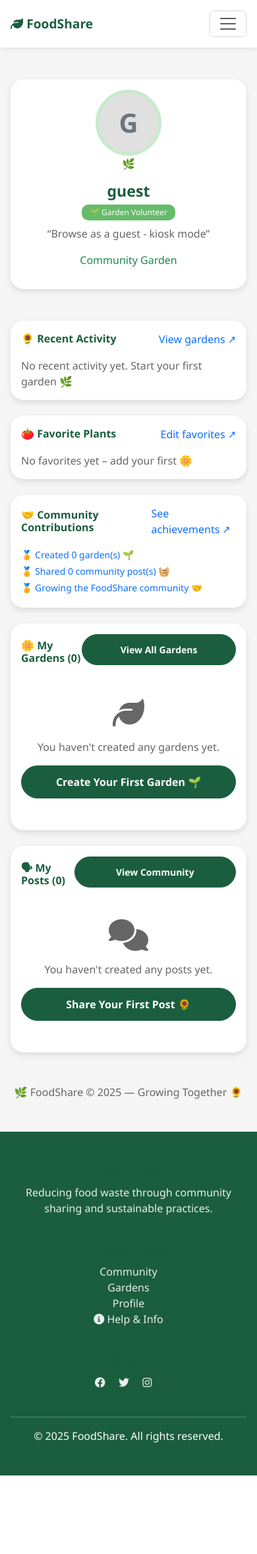
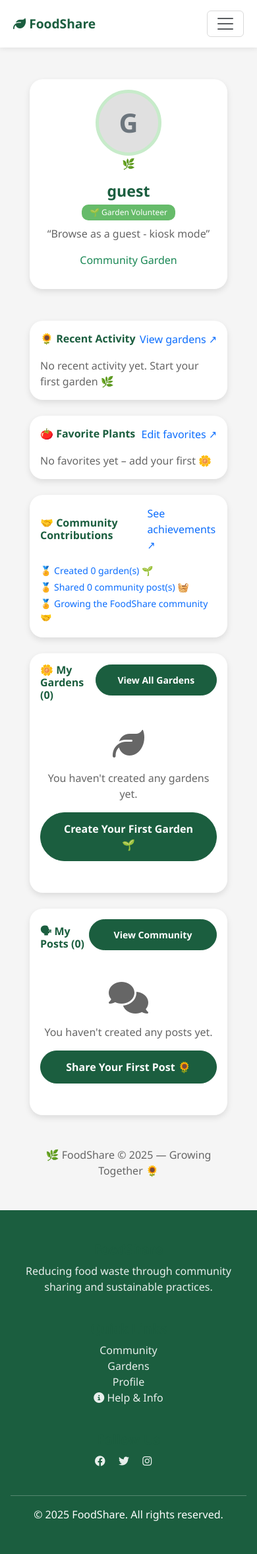
Before and after one commit to lginn26/cpsc4140-PlotToPlate, a Flask app: page /guest in a window 390 px wide. Shown: the whole page at 66% size. Before the commit the page ends 2236 px from the top, so only its background shows below. Run offline with Flask 3, Linux system fonts and the light colour scheme; data comes from the database, SQL or seed files in the repository; data that the repository does not hold is empty; some libraries are stand-ins or nearby versions.

Commit message:
Improve site dimensions and screen utilization
- Update containers to use container-fluid with max-width constraints
- Better utilize wide screens with max-width up to 1500px
- Improve responsive design for mobile and tablet devices
- Update navbar, hero, features, and profile sections for better width usage
- Add responsive padding adjustments for different screen sizes
- Optimize viewport meta tag for better mobile scaling

The site now adapts better to different screen sizes while maintaining readability and usability across all devices.

```diff
--- a/foodshare-app/static/css/main.css
+++ b/foodshare-app/static/css/main.css
@@ -18,6 +18,63 @@ body {
     font-family: 'Segoe UI', Tahoma, Geneva, Verdana, sans-serif;
     color: var(--text-dark);
     background-color: var(--light-bg);
+    overflow-x: hidden;
+}
+
+/* Container adjustments for better screen utilization */
+.container {
+    max-width: 1400px;
+    padding-left: 20px;
+    padding-right: 20px;
+}
+
+.container-fluid {
+    padding-left: 15px;
+    padding-right: 15px;
+}
+
+@media (min-width: 1200px) {
+    .container {
+        max-width: 1200px;
+    }
+}
+
+@media (min-width: 1400px) {
+    .container {
+        max-width: 1320px;
+    }
+}
+
+@media (min-width: 1600px) {
+    .container {
+        max-width: 1500px;
+    }
+}
+
+/* Responsive adjustments */
+@media (max-width: 1200px) {
+    .container-fluid .row.mx-auto {
+        max-width: 100% !important;
+        padding-left: 15px;
+        padding-right: 15px;
+    }
+}
+
+@media (max-width: 768px) {
+    .container-fluid .row.mx-auto {
+        margin-left: 0;
+        margin-right: 0;
+    }
+
+    .col-12.px-4 {
+        padding-left: 15px !important;
+        padding-right: 15px !important;
+    }
+
+    .hero-section .col-lg-6.px-4 {
+        padding-left: 15px !important;
+        padding-right: 15px !important;
+    }
 }
 
 /* Navbar Styles */
@@ -25,6 +82,14 @@ body {
     background-color: var(--white);
     box-shadow: 0 2px 8px rgba(0,0,0,0.08);
     padding: 1rem 0;
+    width: 100%;
+}
+
+.navbar .container-fluid {
+    max-width: 1500px;
+    margin: 0 auto;
+    padding-left: 20px;
+    padding-right: 20px;
 }
 
 .navbar-brand {
--- a/foodshare-app/templates/base.html
+++ b/foodshare-app/templates/base.html
@@ -2,7 +2,7 @@
 <html lang="en">
 <head>
     <meta charset="UTF-8">
-    <meta name="viewport" content="width=device-width, initial-scale=1.0">
+    <meta name="viewport" content="width=device-width, initial-scale=1.0, shrink-to-fit=no">
     <title>{% block title %}FoodShare{% endblock %}</title>
     <link href="https://cdnjs.cloudflare.com/ajax/libs/bootstrap/5.3.0/css/bootstrap.min.css" rel="stylesheet">
     <link href="https://cdnjs.cloudflare.com/ajax/libs/font-awesome/6.4.0/css/all.min.css" rel="stylesheet">
@@ -97,7 +97,7 @@
 
     <!-- Navigation -->
     <nav class="navbar navbar-expand-lg sticky-top" aria-label="Main navigation">
-        <div class="container-fluid px-3">
+        <div class="container-fluid" style="max-width: 1500px; margin: 0 auto; padding-left: 20px; padding-right: 20px;">
             <a class="navbar-brand" href="/">
                 <i class="fas fa-leaf" aria-hidden="true"></i> FoodShare
             </a>
--- a/foodshare-app/templates/profile.html
+++ b/foodshare-app/templates/profile.html
@@ -2,7 +2,9 @@
 {% block title %}{{ user.username }}'s Profile | FoodShare{% endblock %}
 
 {% block content %}
-<div class="container py-5 profile-page">
+<div class="container-fluid py-5 profile-page">
+  <div class="row mx-auto" style="max-width: 1500px;">
+    <div class="col-12 px-4">
 
       <!-- TOP PROFILE CARD -->
       <div class="row justify-content-center mb-5">
@@ -250,10 +252,12 @@
         {% endif %}
       </div>
     </div>
-  </div>
 
     <footer class="mt-5 text-center text-muted">
       🌿 FoodShare © 2025 — Growing Together 🌻
     </footer>
-</div>
+
+    </div> <!-- Close col-12 px-4 -->
+  </div> <!-- Close row mx-auto -->
+</div> <!-- Close container-fluid -->
 {% endblock %}
```
Also changed, not shown: foodshare-app/templates/index.html (+27 -11 lines). Lines whose indentation alone changed are shown as unchanged.
